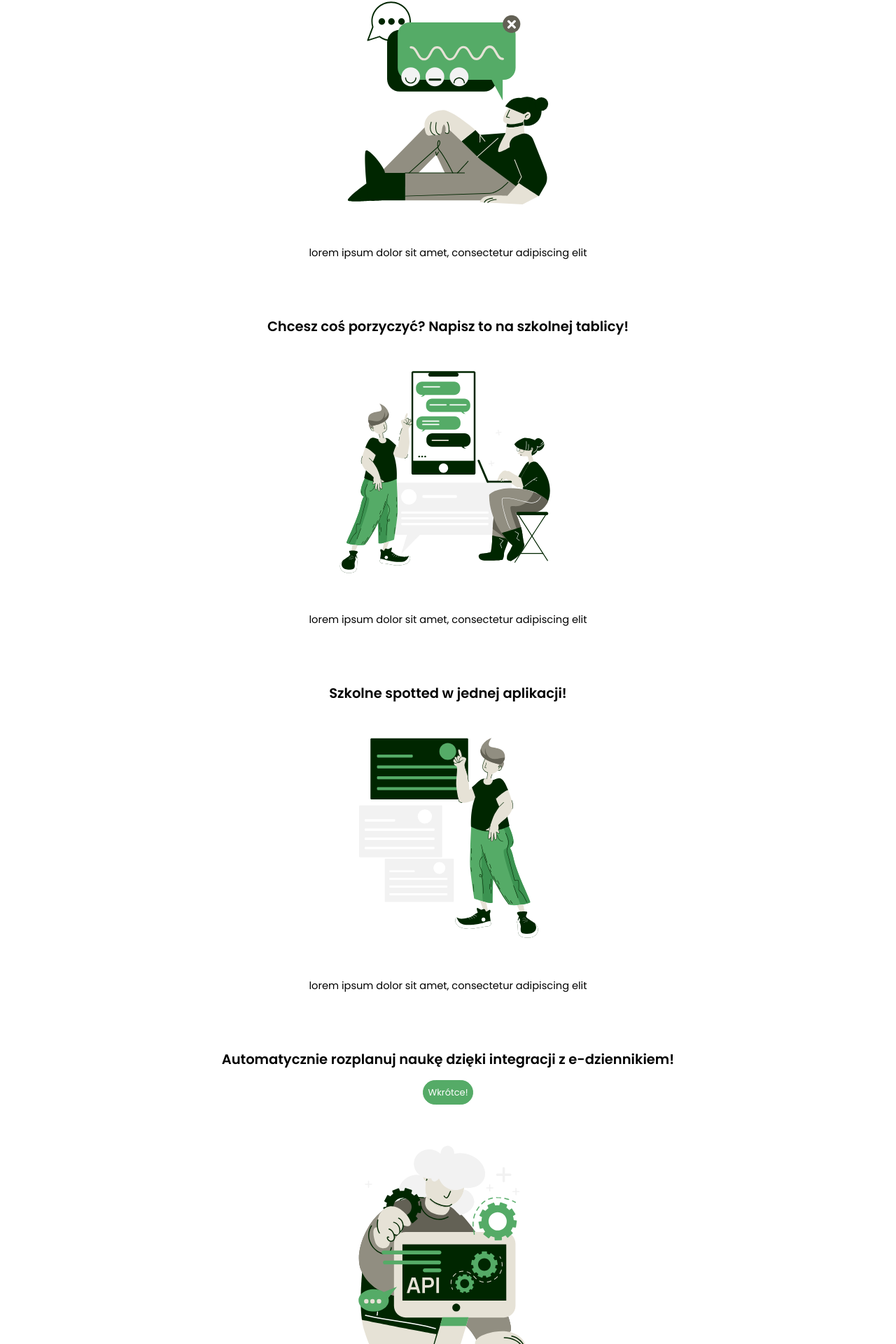
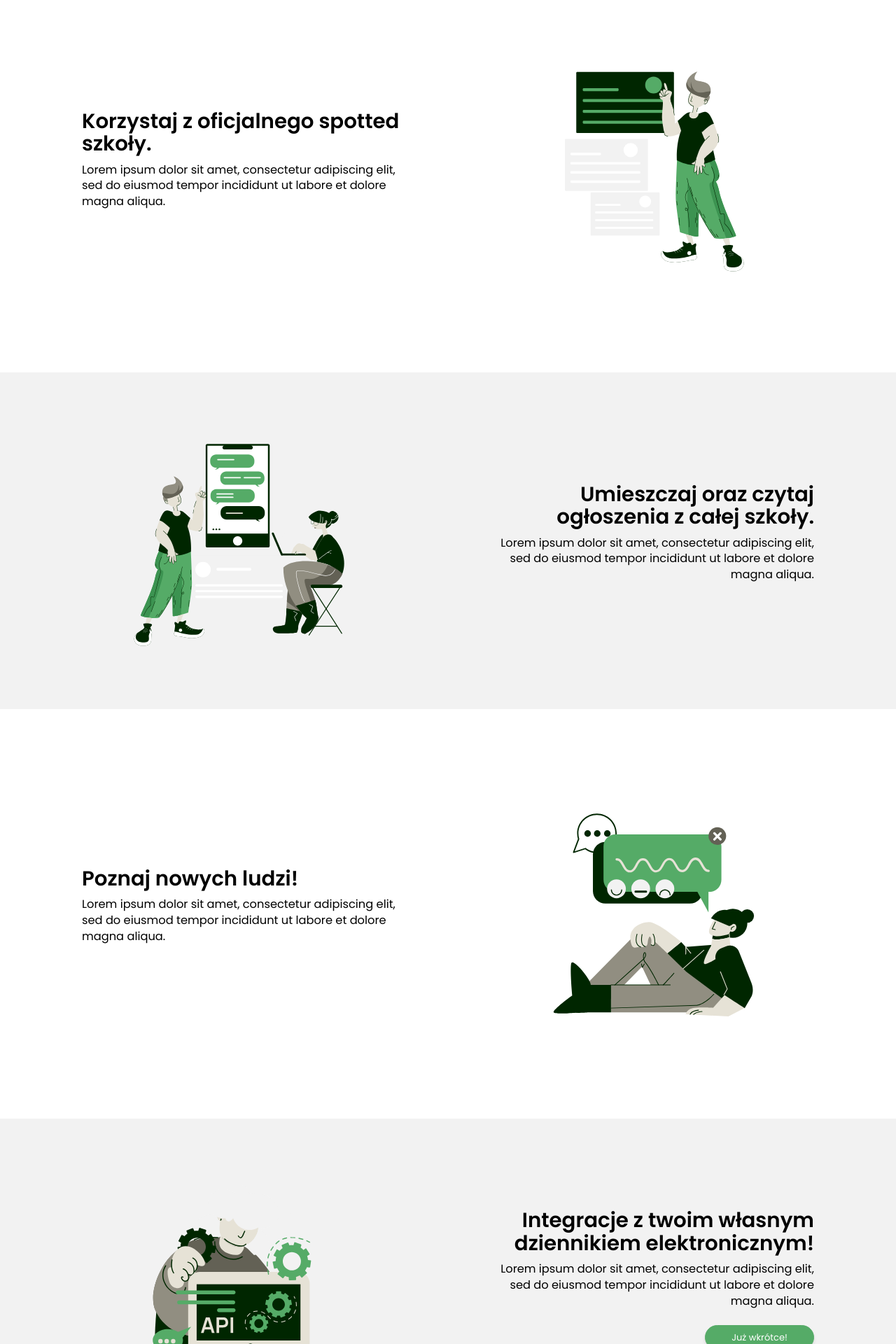
Before and after one commit to schoola-pl/schoola-landing, a Next.js app: page /app in a window 1280 px wide. Shown: the part 823-2743 px from the top of the page at 70% size. Built offline with nearby package versions, Linux system fonts and the light colour scheme.

Commit message:
Add /app view with responsiveness

```diff
--- a/pages/app.tsx
+++ b/pages/app.tsx
@@ -1,59 +1,86 @@
 import React from 'react';
 import Image from 'next/image';
-import NewsletterSection from 'components/organisms/NewsletterSection/NewsletterSection';
 import AppointmentIcon from 'public/icons/AppointmentIcon.svg';
 import LogIntegration from 'public/icons/LogIntegrationIcon.svg';
 import SpottedIcon from 'public/icons/SpottedIcon.svg';
 import FeedIcon from 'public/icons/FeedIcon.svg';
 import MeetNewPeople from 'public/icons/MeetNewPeopleIcon.svg';
+import NewsletterSection from '../components/organisms/NewsletterSection/NewsletterSection';
+
+const features = [
+  {
+    icon: AppointmentIcon,
+    title: 'Umów się na spotkanie ze szkolnym psychologiem!',
+    description: 'Lorem ipsum dolor sit amet, consectetur adipiscing elit, sed do eiusmod tempor incididunt ut labore et dolore magna aliqua.',
+    inProgress: false
+  },
+  {
+    icon: SpottedIcon,
+    title: 'Korzystaj z oficjalnego spotted szkoły.',
+    description: 'Lorem ipsum dolor sit amet, consectetur adipiscing elit, sed do eiusmod tempor incididunt ut labore et dolore magna aliqua.',
+    inProgress: false
+  },
+  {
+    icon: FeedIcon,
+    title: 'Umieszczaj oraz czytaj ogłoszenia z całej szkoły.',
+    description: 'Lorem ipsum dolor sit amet, consectetur adipiscing elit, sed do eiusmod tempor incididunt ut labore et dolore magna aliqua.',
+    inProgress: false
+  },
+  {
+    icon: MeetNewPeople,
+    title: 'Poznaj nowych ludzi!',
+    description: 'Lorem ipsum dolor sit amet, consectetur adipiscing elit, sed do eiusmod tempor incididunt ut labore et dolore magna aliqua.',
+    inProgress: false
+  },
+  {
+    icon: LogIntegration,
+    title: 'Integracje z twoim własnym dziennikiem elektronicznym!',
+    description: 'Lorem ipsum dolor sit amet, consectetur adipiscing elit, sed do eiusmod tempor incididunt ut labore et dolore magna aliqua.',
+    inProgress: true
+  }
+];
 
 const app = () => {
   return (
     <div className="flex flex-col justify-center items-center mt-20">
-      <h1 className="text-5xl text-center font-bold mb-10">
+      <h1 className="text-5xl text-center font-bold mb-5 lg:py-10">
         Poznaj możliwości schoola<span className="text-emerald-dark">.</span>
       </h1>
-      <div className="grid grid-rows-4 gap-5 place-content-center mb-10">
-        <div className="m-5 flex flex-col justify-center items-center">
-          <h1 className="text-center text-2xl font-semibold">Umów się do szkolnego psychologa z poziomu aplikacji!</h1>
-          <div className="w-96 h-96  m-10">
-            <Image width={500} height={500} src={AppointmentIcon} />
+      <div className="grid place-content-center mb-10">
+        {features.map(({ icon, title, description, inProgress }, index) => (
+          <div
+            className={`my-10 py-5 px-12 flex flex-col-reverse justify-center items-center md:py-8 md:px-16 md:my-8 lg:grid lg:grid-cols-2 lg:items-center lg:justify-items-center xl:py-16 2xl:py-20 ${
+              index % 2 === 0 ? 'bg-coolGray-light' : null
+            }`}
+          >
+            <div className={`${index % 2 === 0 ? 'lg:col-start-2' : null} px-20`}>
+              <h1
+                className={`text-center text-2xl font-semibold md:text-3xl xl:text-4xl 2xl:text-5xl xl:text-left ${
+                  index % 2 === 0 ? 'xl:text-right' : null
+                }`}
+              >
+                {title}
+              </h1>
+              <p
+                className={`text-center mb-2 text-lg md:text-lg pt-3 pb-5 md:px-10 xl:text-left xl:px-0 xl:text-xl ${
+                  index % 2 === 0 ? 'xl:text-right' : null
+                }`}
+              >
+                {description}
+              </p>
+              {inProgress ? (
+                <div className="flex justify-center mb-7 items-center border w-48 mx-auto py-2 px-5 border-emerald-dark rounded-full bg-emerald-dark text-center text-md text-semibold shadow-md text-coolGray-white xl:mx-0 xl:ml-auto">
+                  <h2>Już wkrótce!</h2>
+                </div>
+              ) : null}
+            </div>
+            <div className={`w-96 h-96 m-10 ${index % 2 === 0 ? 'lg:col-start-1 lg:row-start-1' : null}`}>
+              <Image width={500} height={500} src={icon} />
+            </div>
           </div>
-          <p className="text-center mb-3 sm:mb-5 text-lg md:text-lg p-5">lorem ipsum dolor sit amet, consectetur adipiscing elit</p>
-        </div>
-        <div className="m-5 flex flex-col justify-center items-center">
-          <h1 className="text-center text-2xl font-semibold ">Poznawaj ludzi o podobnych zainteresowaniach!</h1>
-          <div className="w-96 h-96 m-10">
-            <Image width={500} height={500} src={MeetNewPeople} />
-          </div>
-          <p className="text-center mb-3 sm:mb-5 text-lg md:text-lg p-5">lorem ipsum dolor sit amet, consectetur adipiscing elit</p>
-        </div>
-        <div className="m-5 flex flex-col justify-center items-center">
-          <h1 className="text-center text-2xl font-semibold ">Chcesz coś porzyczyć? Napisz to na szkolnej tablicy!</h1>
-          <div className="w-96 h-96 m-10">
-            <Image width={500} height={500} src={FeedIcon} />
-          </div>
-          <p className="text-center mb-3 sm:mb-5 text-lg md:text-lg p-5">lorem ipsum dolor sit amet, consectetur adipiscing elit</p>
-        </div>
-        <div className="m-5 flex flex-col justify-center items-center">
-          <h1 className="text-center text-2xl font-semibold ">Szkolne spotted w jednej aplikacji!</h1>
-          <div className="w-96 h-96 m-10">
-            <Image width={500} height={500} src={SpottedIcon} />
-          </div>
-          <p className="text-center mb-3 sm:mb-5 text-lg md:text-lg p-5">lorem ipsum dolor sit amet, consectetur adipiscing elit</p>
-        </div>
-        <div className="m-5 flex flex-col justify-center items-center">
-          <h1 className="text-center text-2xl font-semibold ">Automatycznie rozplanuj naukę dzięki integracji z e-dziennikiem!</h1>
-          <div className="flex justify-center items-center border m-5 p-2 border-emerald-dark rounded-full bg-emerald-dark text-center text-md text-semibold text-coolGray-white">
-            <h2>Wkrótce!</h2>
-          </div>
-          <div className="w-96 h-96 m-10">
-            <Image width={500} height={500} src={LogIntegration} />
-          </div>
-          <p className="text-center mb-3 sm:mb-5 text-lg md:text-lg p-5">lorem ipsum dolor sit amet, consectetur adipiscing elit</p>
-        </div>
+        ))}
       </div>
-      <div className="">
+      <div className="mb-12">
         <h2 className="text-3xl font-bold md:text-4xl lg:text-5xl text-center">
           Poznaj szkołę od <span className="text-emerald-dark">innej strony</span>!
         </h2>
```
